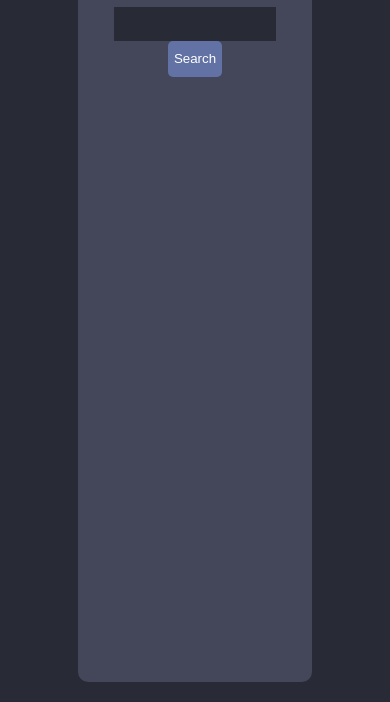
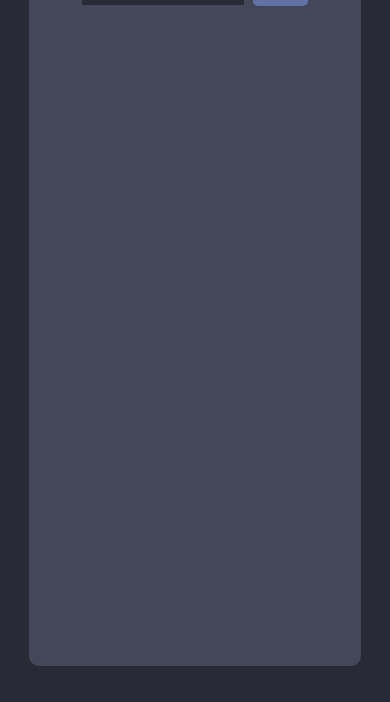
Before and after one commit to gf-teixeira/githubAPI, a plain HTML site: page index.html in a window 390 px wide. Shown: the part 142-844 px from the top of the page. Drawn offline with nearby package versions, Linux system fonts and the light colour scheme.

Commit message:
responsive design

```diff
--- a/script.js
+++ b/script.js
@@ -3,7 +3,7 @@ let reposArray = [];
 /*********************/
 let ul = document.createElement("ul");
 document.querySelector(".repoBox").appendChild(ul);
-
+document.querySelector(".")
 function gitRepos(){
     let user = document.querySelector("input").value;
     if(!user){
--- a/style.css
+++ b/style.css
@@ -4,14 +4,14 @@ body{
 }
 .page-landing{
     background-color: #44475a;
-    margin-left: 20%;
-    margin-right: 20%;
+    width: 70vw;
+    margin-left: 15vw;
+    margin-right: 15vw;
     min-height: 92vh;
-    padding: 1rem;
     margin-top: 1rem;
     border-radius: 10px;
     margin-bottom: 1rem;
-
+    padding-top: 1rem;
 }
 button{
     background-color: #6272a4;
@@ -20,6 +20,7 @@ button{
     height: 36px;
     border-radius: 5px;
     cursor: pointer;
+    margin-left: 5px;
 }
 
 input{
@@ -29,6 +30,9 @@ input{
     width: 40vw;
     padding-left: 1vw;
     color: white;
+}
+input:focus{
+    outline: none;
 }
 .header{
     text-align: center;
@@ -72,24 +76,29 @@ img{
     border-radius: 50%;
 }
 .userBox{
+    margin-left: 4rem;
     padding: 2rem 1rem 1rem ;
     display: flex;
+    margin-top: 2rem;
+    margin-bottom: 2rem;
 
 }
 .imgBox{
 
 }
 .textBox{
+
     padding-left: 2rem;
+
 }
 .name{
-    line-height: 0px;
     color: white;
 
 }
 .company{
     color: white;
     font-size: 1.2rem;
+    margin: 0;
 }
 .bio{
     color: white;
@@ -102,3 +111,16 @@ img{
 .repoBox{
     align-self: center;
 }
+
+@media only screen and (max-width: 700px){
+	.page-landing{
+		width: 85vw;
+		margin-left: 7.5vw;
+		margin-right: 7.5vw;
+	}
+	.userBox{
+		margin-left: 2rem;
+	}
+}
+h2{
+	display: inline;
```
